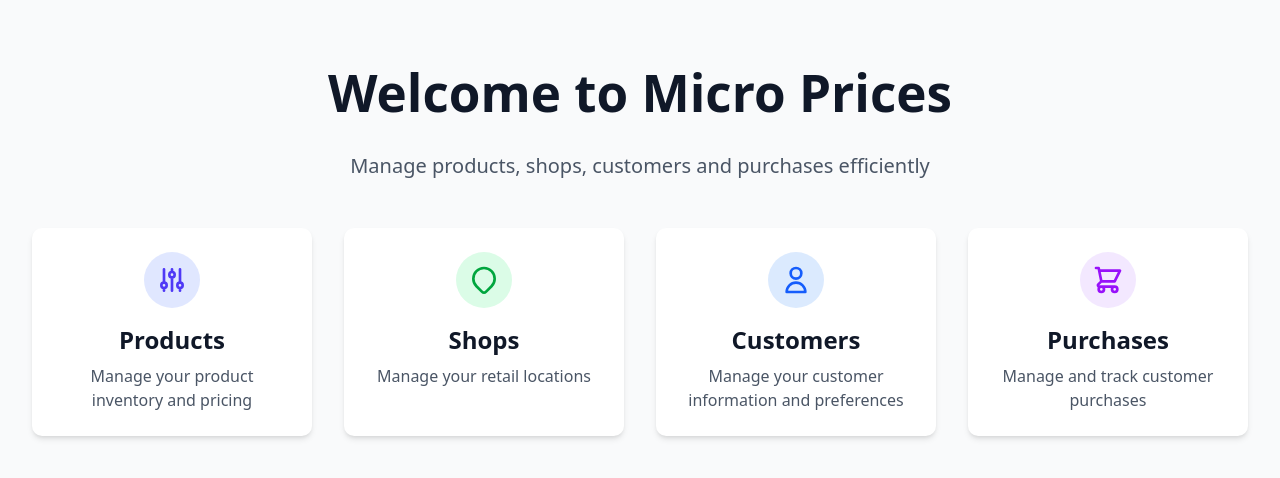
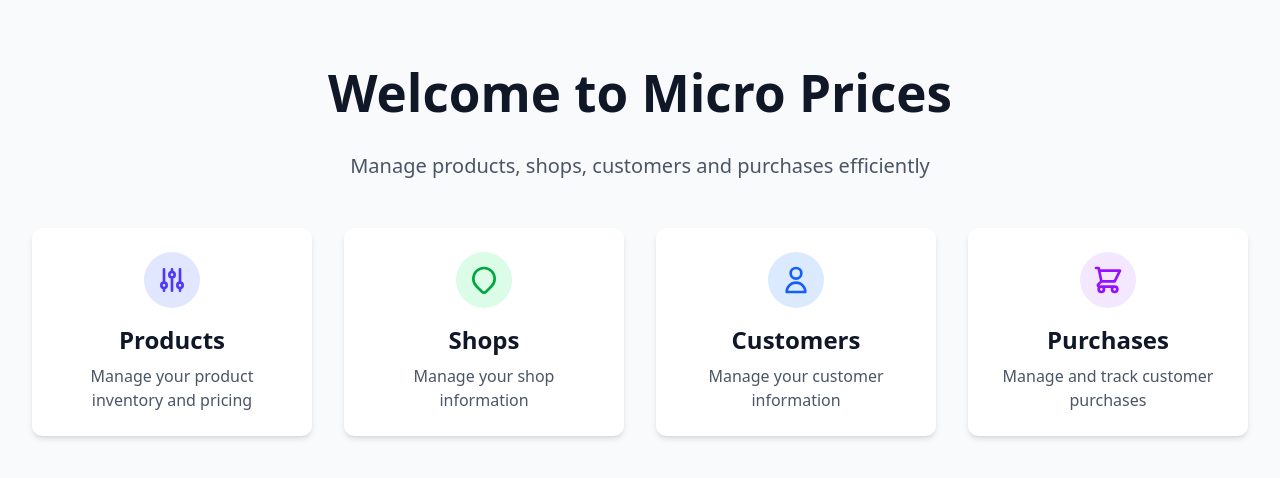
Before and after one commit to Samupindo/Prices, a React (Vite) app in the folder frontend/: page / in a window 1280 px wide. Shown: the top 478 px of the page. Built offline with nearby package versions, Linux system fonts and the light colour scheme.

Commit message:
Modificaicón en Home

```diff
--- a/frontend/src/components/Home.tsx
+++ b/frontend/src/components/Home.tsx
@@ -64,7 +64,7 @@ export const Home = () => {
                             Shops
                         </h2>
                         <p className="text-gray-600">
-                            Manage your retail locations
+                            Manage your shop information
                         </p>
                     </Link>
 
@@ -91,7 +91,7 @@ export const Home = () => {
                             Customers
                         </h2>
                         <p className="text-gray-600">
-                            Manage your customer information and preferences
+                            Manage your customer information
                         </p>
                     </Link>
 
```
